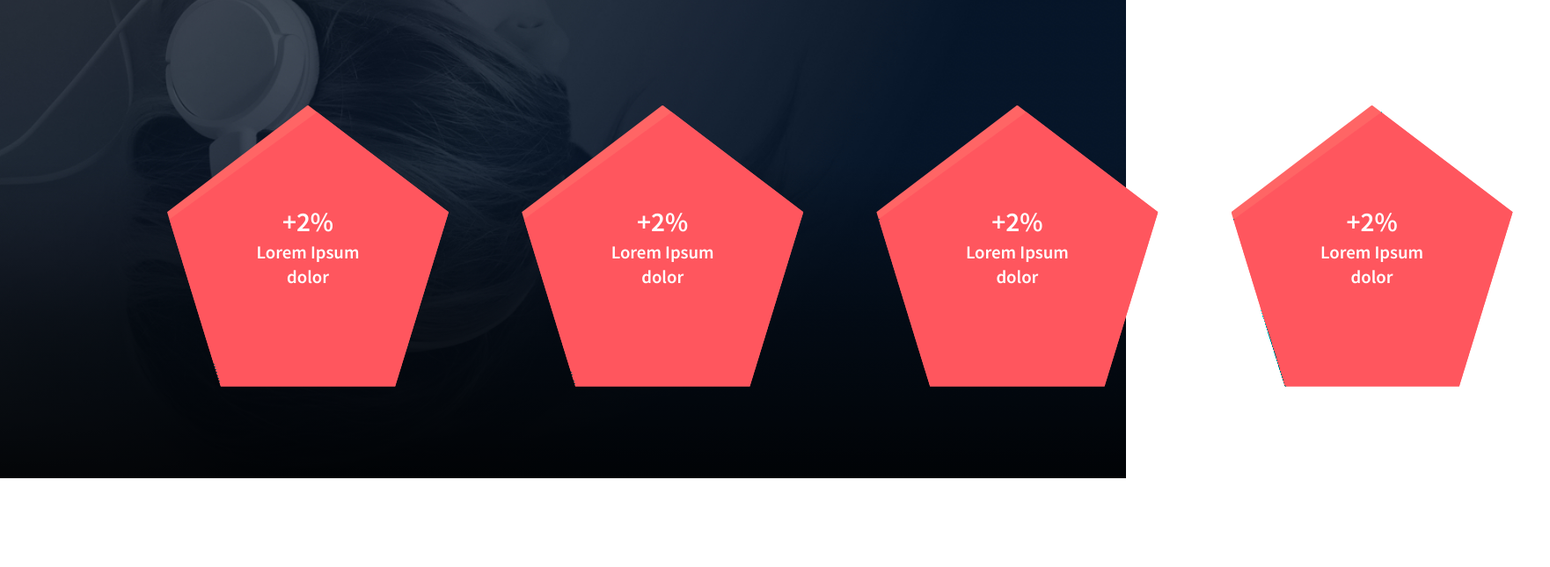
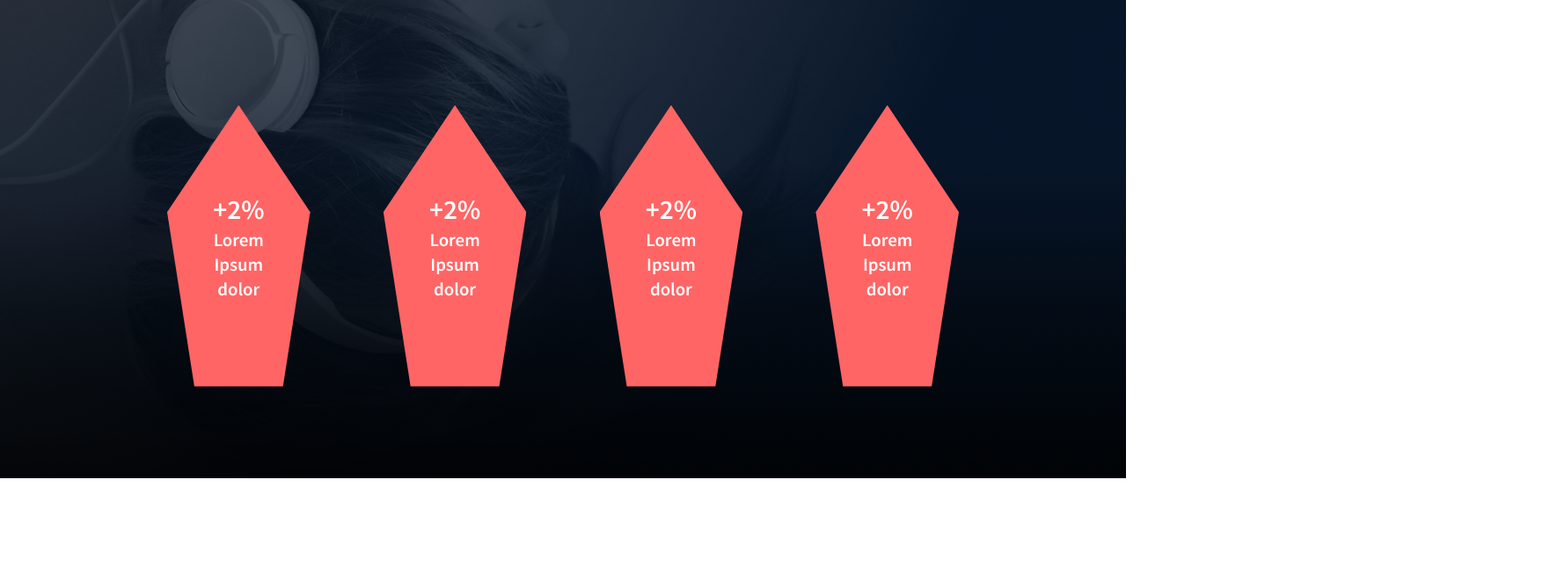
Before and after one commit to shalomkerry/alx_html_css, a plain HTML site: page headphones/6-index.html in a window 1280 px wide. Shown: the part 2151-2796 px from the top of the page at 88% size, 1762 px wide, since content can reach past the window. Drawn offline with Linux system fonts and the light colour scheme; files whose address does not match are found by name.

Commit message:
Update 6-index.html

```diff
--- a/headphones/6-index.html
+++ b/headphones/6-index.html
@@ -132,28 +132,27 @@
             <h2>+2%</h2>
             <p>Lorem Ipsum dolor</p>
           </div>
-          <img src="./Images/pentagone.png" alt="pentagon" />
+
         </div>
         <div class="pentagon">
           <div class="text">
             <h2>+2%</h2>
             <p>Lorem Ipsum dolor</p>
           </div>
-          <img src="./Images/pentagone.png" alt="pentagon" />
+
         </div>
         <div class="pentagon">
           <div class="text">
             <h2>+2%</h2>
             <p>Lorem Ipsum dolor</p>
           </div>
-          <img src="./Images/pentagone.png" alt="pentagon" />
+
         </div>
         <div class="pentagon">
           <div class="text">
             <h2>+2%</h2>
             <p>Lorem Ipsum dolor</p>
           </div>
-          <img src="./Images/pentagone.png" alt="pentagon" />
         </div>
       </div>
     </section>
```
